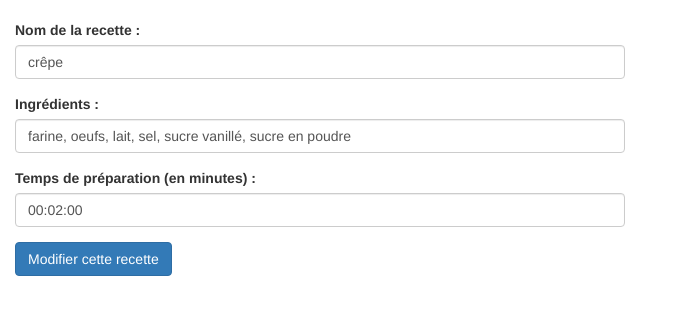
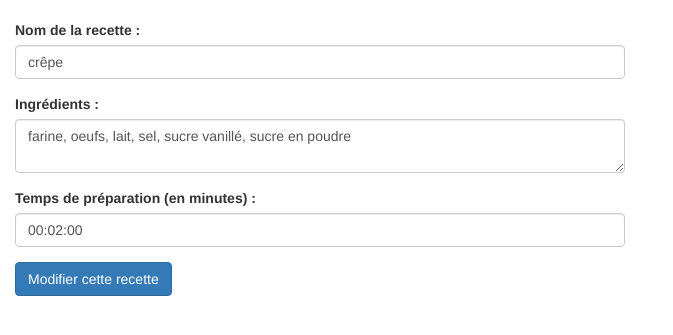
Before and after one commit to abdoulaye75/mini-CMS, a PHP site: page /mini-CMS/update.php?id=1 in a window 1280 px wide. Shown: the part 52-387 px from the top of the page, without its empty margins (0-673 px from the left). Run offline with PHP 8.4, Linux system fonts and the light colour scheme; data comes from the database, SQL or seed files in the repository; data that the repository does not hold is empty.

Commit message:
remplacement de l'input en un textarea pour les ingrédients

```diff
--- a/views/create.php
+++ b/views/create.php
@@ -43,7 +43,7 @@ include '../database/database.php';
 
 		<div class="form-group">
       <label for="ingredients"> Ingrédients : </label>
-      <input required type="text" name="ingredients" id="ingredients" class="form-control" ng-model="ingredients">
+      <textarea required type="text" name="ingredients" id="ingredients" class="form-control" ng-model="ingredients"></textarea>
     </div>
 
 		<div class="form-group">
--- a/views/update.php
+++ b/views/update.php
@@ -26,7 +26,7 @@ include("../database/database.php");
 
 		<div class="form-group">
 			<label for="ingredients"> Ingrédients : </label>
-			<input required type="text" class="form-control" name="ingredients" id="ingredients" value="<?php echo $field['ingredients'] ?>">
+			<textarea required type="text" class="form-control" name="ingredients" id="ingredients"><?php echo $field['ingredients'] ?></textarea>
 		</div>
 
 		<div class="form-group">
```
